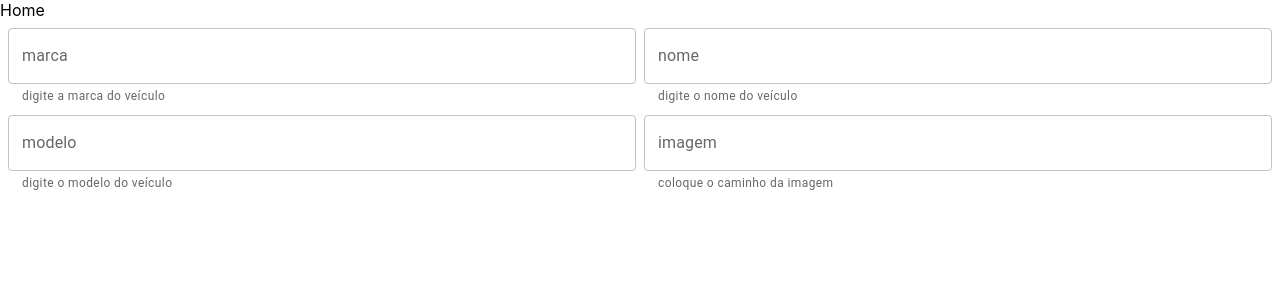
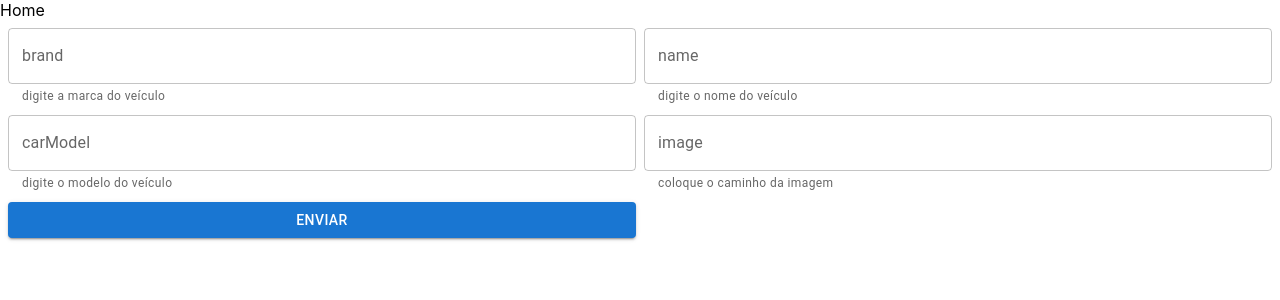
Before and after one commit to Adadezer/PSVerzel, a React (Create React App) app in the folder frontend/psverzel/: page / in a window 1280 px wide. Shown: the top 300 px of the page. Built offline with nearby package versions, Linux system fonts and the light colour scheme.

Commit message:
feat(frontend): :sparkles: mudança do estado dos componentes para context, criação do botão de enviar

```diff
--- /dev/null
+++ b/frontend/psverzel/src/components/ButtonCreate.js
@@ -0,0 +1,15 @@
+import { Button, Grid } from '@mui/material'
+import React from 'react'
+
+export default function ButtonCreate(props) {
+  return (
+    <Grid item {...props}>
+      <Button
+        fullWidth
+        variant="contained"
+      >
+        {props.text}
+      </Button>
+    </Grid>
+  )
+}
--- a/frontend/psverzel/src/components/InputStringGeneric.js
+++ b/frontend/psverzel/src/components/InputStringGeneric.js
@@ -1,19 +1,22 @@
-import { useState } from 'react'
+import { useContext } from 'react'
 import { Grid, TextField } from '@mui/material'
+import PsVerzelContext from '../context/PsVerzelContext';
 
 export default function InputStringGeneric(props) {
-  const [ valueInput, setValueInput ] = useState('');
+  const {valueInput, setValueInput } = useContext(PsVerzelContext);
 
   const handleChange = ({ value }) => {
-    setValueInput(value);
-    console.log('valueInput:', value);
+    setValueInput({
+      ...valueInput,
+      [props.label]: value
+    });
   };
 
   return (
     <Grid item {...props} >
       <TextField
         fullWidth
-        value={valueInput}
+        value={valueInput[props.label]}
         onChange={(e) => handleChange(e.target)}
         helperText={props.helperText}
         label= {props.label}
--- a/frontend/psverzel/src/context/PsVerzelProvider.js
+++ b/frontend/psverzel/src/context/PsVerzelProvider.js
@@ -2,7 +2,7 @@ import { useState } from 'react';
 import PsVerzelContext from './PsVerzelContext';
 
 export default function InputsProvider({ children }) {
-  const [valueInput, setValueInput] = useState('');
+  const [valueInput, setValueInput] = useState({brand: '', name: '', carModel: ''});
 
   const myContext = {
     valueInput,
--- a/frontend/psverzel/src/pages/Home.js
+++ b/frontend/psverzel/src/pages/Home.js
@@ -1,5 +1,6 @@
 import { Grid } from "@mui/material";
 import InputStringGeneric from "../components/InputStringGeneric";
+import ButtonCreate from "../components/ButtonCreate";
 
 function Home() {
   return (
@@ -15,29 +16,35 @@ function Home() {
         sx={{ overflow: 'auto', maxHeight: '86vh' }}
       >
         <InputStringGeneric
-          label={'marca'}
+          label={'brand'}
           helperText={'digite a marca do veículo'}
           xs={12}
           md={6}
         />
 
         <InputStringGeneric
-          label={'nome'}
+          label={'name'}
           helperText={'digite o nome do veículo'}
           xs={12}
           md={6}
         />
 
         <InputStringGeneric
-          label={'modelo'}
+          label={'carModel'}
           helperText={'digite o modelo do veículo'}
           xs={12}
           md={6}
         />
 
         <InputStringGeneric
-          label={'imagem'}
+          label={'image'}
           helperText={'coloque o caminho da imagem'}
+          xs={12}
+          md={6}
+        />
+
+        <ButtonCreate
+          text={'Enviar'}
           xs={12}
           md={6}
         />
```
